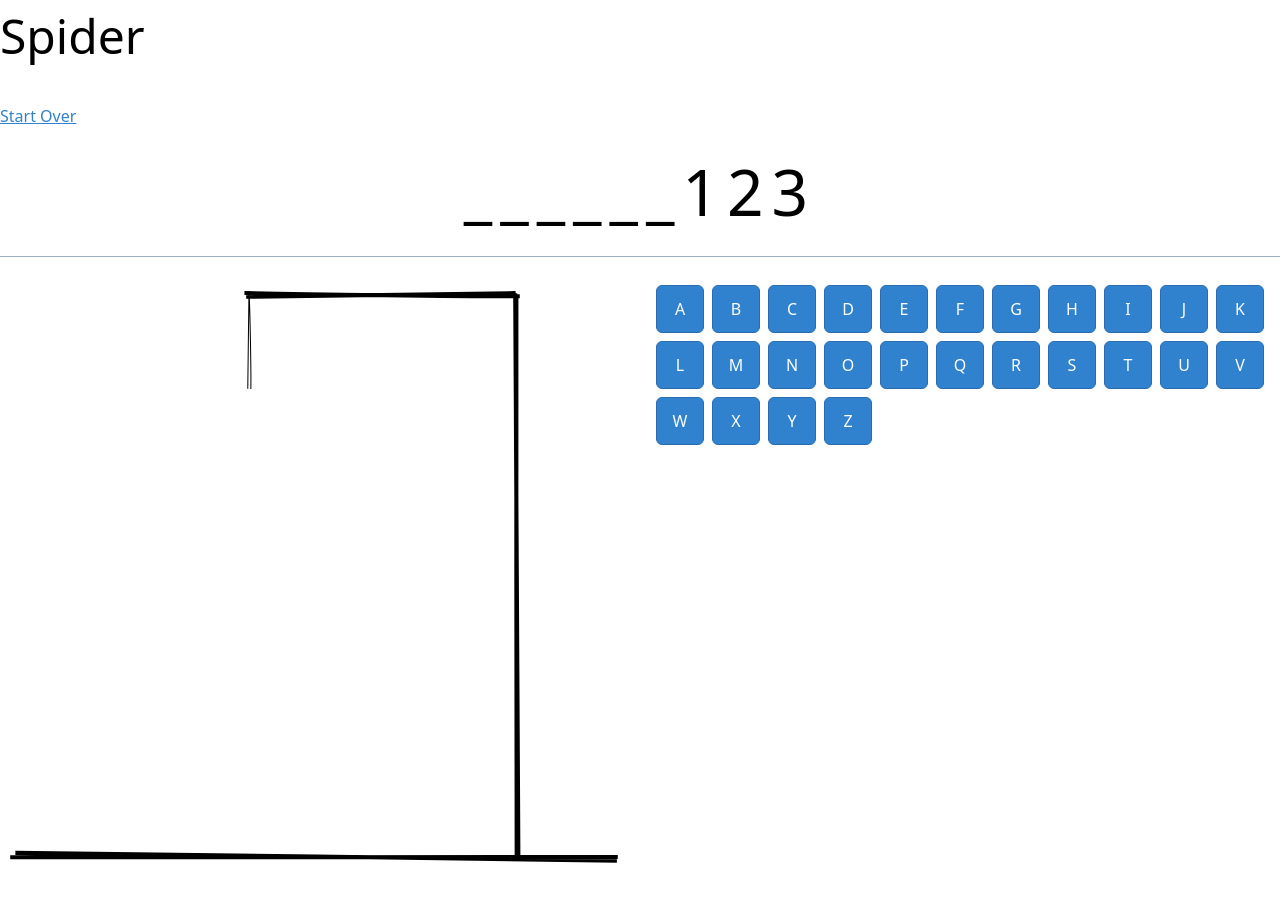
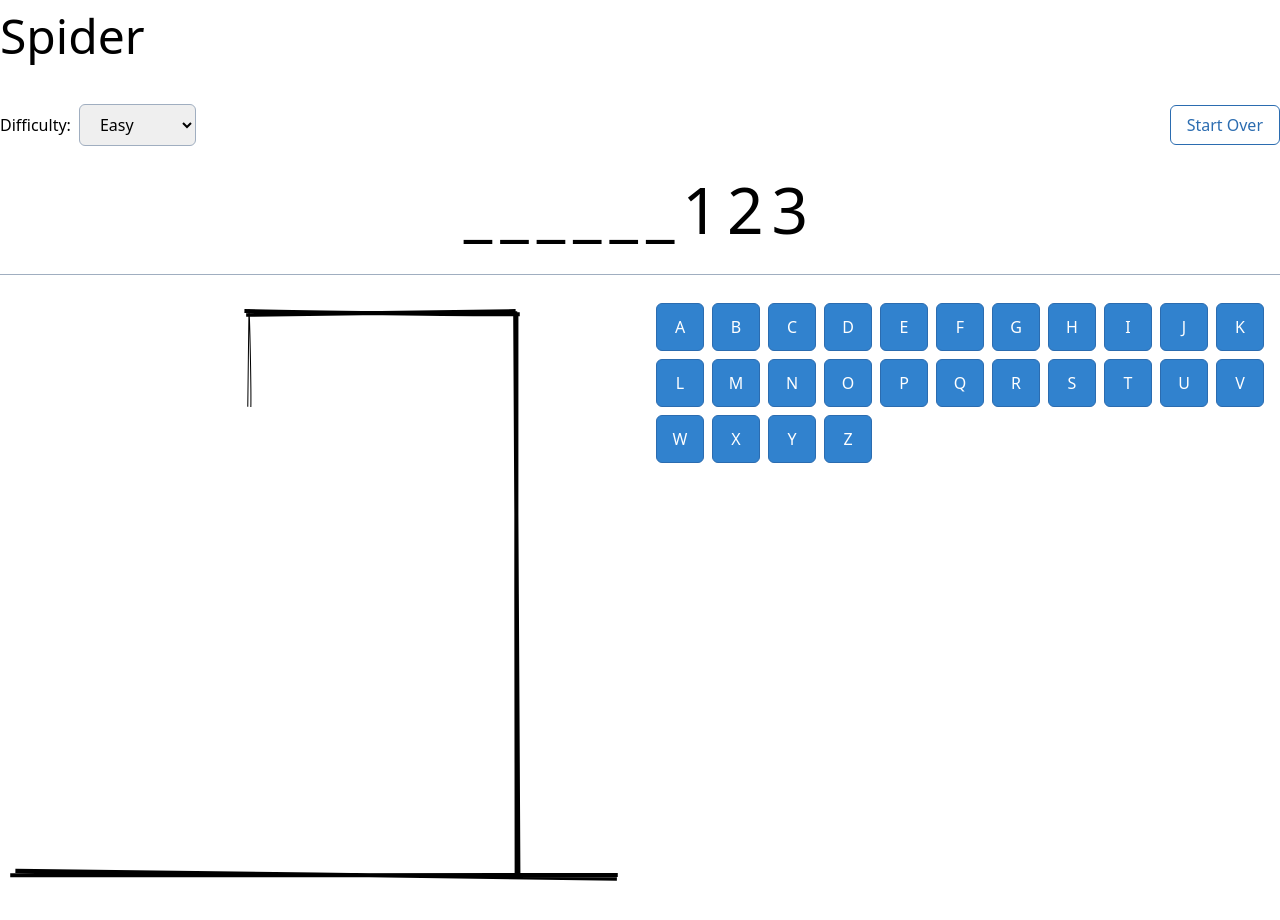
Before and after one commit to ericgibby/spider-app, a React (Create React App) app: page /start in a window 1280 px wide. Both pictures are taken after typing "Sample123" into the empty fields and a click on the button "OK". Built offline with nearby package versions, Linux system fonts and the light colour scheme.

Commit message:
Added optional difficulty levels

```diff
--- a/src/containers/PlayContainer.tsx
+++ b/src/containers/PlayContainer.tsx
@@ -1,10 +1,17 @@
 import React, { useEffect, useMemo, useState } from 'react';
 import { Link, useHistory } from 'react-router-dom';
+import DifficultyPicker from '../components/DifficultyPicker/DifficultyPicker';
 import LetterButtons from '../components/LetterButtons/LetterButtons';
 import MaskedText from '../components/MaskedText/MaskedText';
 import Spider from '../components/Spider/Spider';
 
-const MAX_INCORRECT = 10;
+const DEFAULT_MAX_INCORRECT = 10;
+
+const DIFFICULTY_OPTIONS = [
+	{ text: 'Easy', value: 10 },
+	{ text: 'Medium', value: 6 },
+	{ text: 'Hard', value: 4 }
+];
 
 type PlayContainerProps = {
 	text?: string;
@@ -20,6 +27,7 @@ function PlayContainer({ text }: PlayContainerProps) {
 	}, [history, text]);
 
 	const [usedLetters, setUsedLetters] = useState<string[]>([]);
+	const [maxIncorrect, setMaxIncorrect] = useState(DEFAULT_MAX_INCORRECT);
 
 	const textLetters = useMemo(
 		() =>
@@ -44,8 +52,13 @@ function PlayContainer({ text }: PlayContainerProps) {
 		[textLetters, usedLetters]
 	);
 
-	const loser = incorrectCount === MAX_INCORRECT;
+	const loser = incorrectCount === maxIncorrect;
 	const winner = correctCount === Object.keys(textLetters).length;
+	const step = getCurrentStep(incorrectCount, maxIncorrect);
+
+	const handleChange = (level: number) => {
+		setMaxIncorrect(level);
+	};
 
 	const handleClick = (letter: string) => {
 		setUsedLetters(previous => [...previous, letter]);
@@ -53,14 +66,23 @@ function PlayContainer({ text }: PlayContainerProps) {
 
 	return (
 		<>
-			<Link
-				className="text-blue-600 underline hover:text-blue-700"
-				to="/start"
-			>
-				Start Over
-			</Link>
+			<div className="flex flex-col md:flex-row md:items-center md:justify-between">
+				<DifficultyPicker
+					onChange={handleChange}
+					options={DIFFICULTY_OPTIONS}
+					value={maxIncorrect}
+				/>
+				<div className="mt-2 md:mt-0">
+					<Link
+						className="px-4 py-2 border border-blue-700 hover:border-blue-800 rounded-md text-blue-700 hover:text-blue-800"
+						to="/start"
+					>
+						Start Over
+					</Link>
+				</div>
+			</div>
 			{loser && (
-				<div className="p-6 bg-red-200 border border-red-500 rounded-md">
+				<div className="mt-4 p-6 bg-red-200 border border-red-500 rounded-md">
 					Sorry. You lost.{' '}
 					<span role="img" aria-label="sad emoji">
 						😢
@@ -68,7 +90,7 @@ function PlayContainer({ text }: PlayContainerProps) {
 				</div>
 			)}
 			{winner && (
-				<div className="p-6 bg-blue-200 border border-blue-500 rounded-md">
+				<div className="mt-4 p-6 bg-blue-200 border border-blue-500 rounded-md">
 					Congratulations! You won!{' '}
 					<span role="img" aria-label="smiley emoji">
 						😁
@@ -79,7 +101,7 @@ function PlayContainer({ text }: PlayContainerProps) {
 				<MaskedText text={text} usedLetters={usedLetters} />
 			</div>
 			<div className="grid gap-6 grid-cols-1 md:grid-cols-2">
-				<Spider step={incorrectCount} />
+				<Spider step={step} />
 				<LetterButtons
 					onClick={handleClick}
 					text={text}
@@ -91,3 +113,16 @@ function PlayContainer({ text }: PlayContainerProps) {
 }
 
 export default PlayContainer;
+
+function getCurrentStep(incorrectCount: number, maxIncorrect: number) {
+	if (incorrectCount <= 2) {
+		return incorrectCount;
+	}
+	if (maxIncorrect === 6) {
+		return [4, 6, 8, 10][incorrectCount - 3];
+	}
+	if (maxIncorrect === 4) {
+		return [6, 10][incorrectCount - 3];
+	}
+	return incorrectCount;
+}
```
